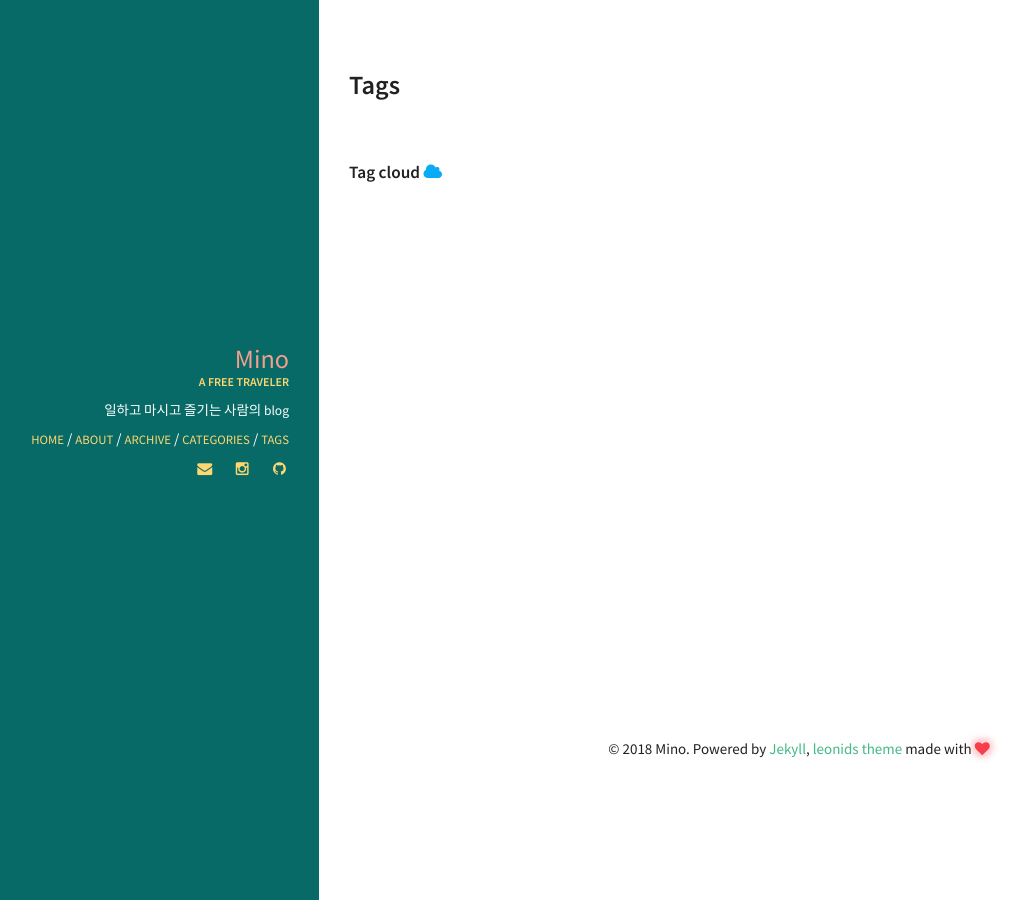
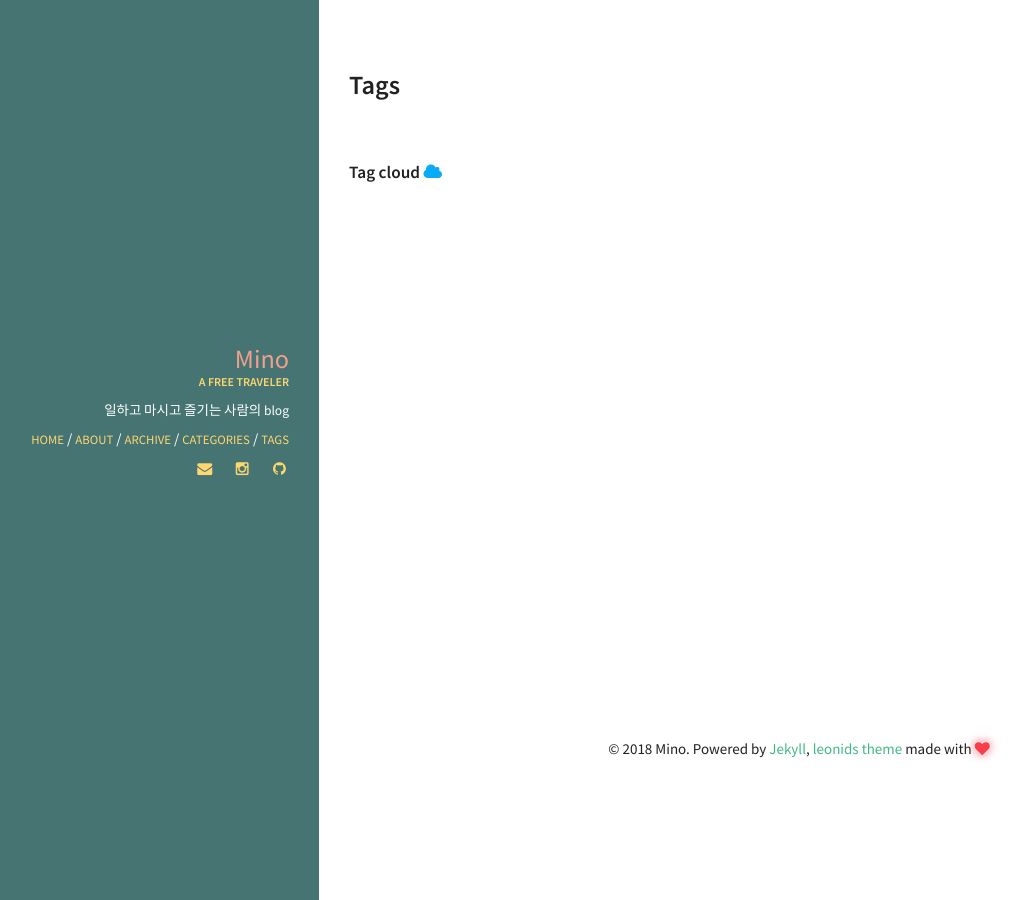
Before and after one commit to minoblog/minoblog.github.io, a Jekyll site: the page built from tags.html, in a window 1280 px wide. Shown: the whole page, without its empty margins (1-1027 px from the left). Built offline with Jekyll 4.4.1, drawn with Linux system fonts in a browser that asks for light colours.

Commit message:
Update _layout.scss

```diff
--- a/_sass/pages/_layout.scss
+++ b/_sass/pages/_layout.scss
@@ -1,6 +1,6 @@
 /* LAYOUT CSS */
 .cover {
-  background-color: #076a67;
+  background-color: #457472;
   position: fixed;
   text-align: center;
   width: 100%;
```
